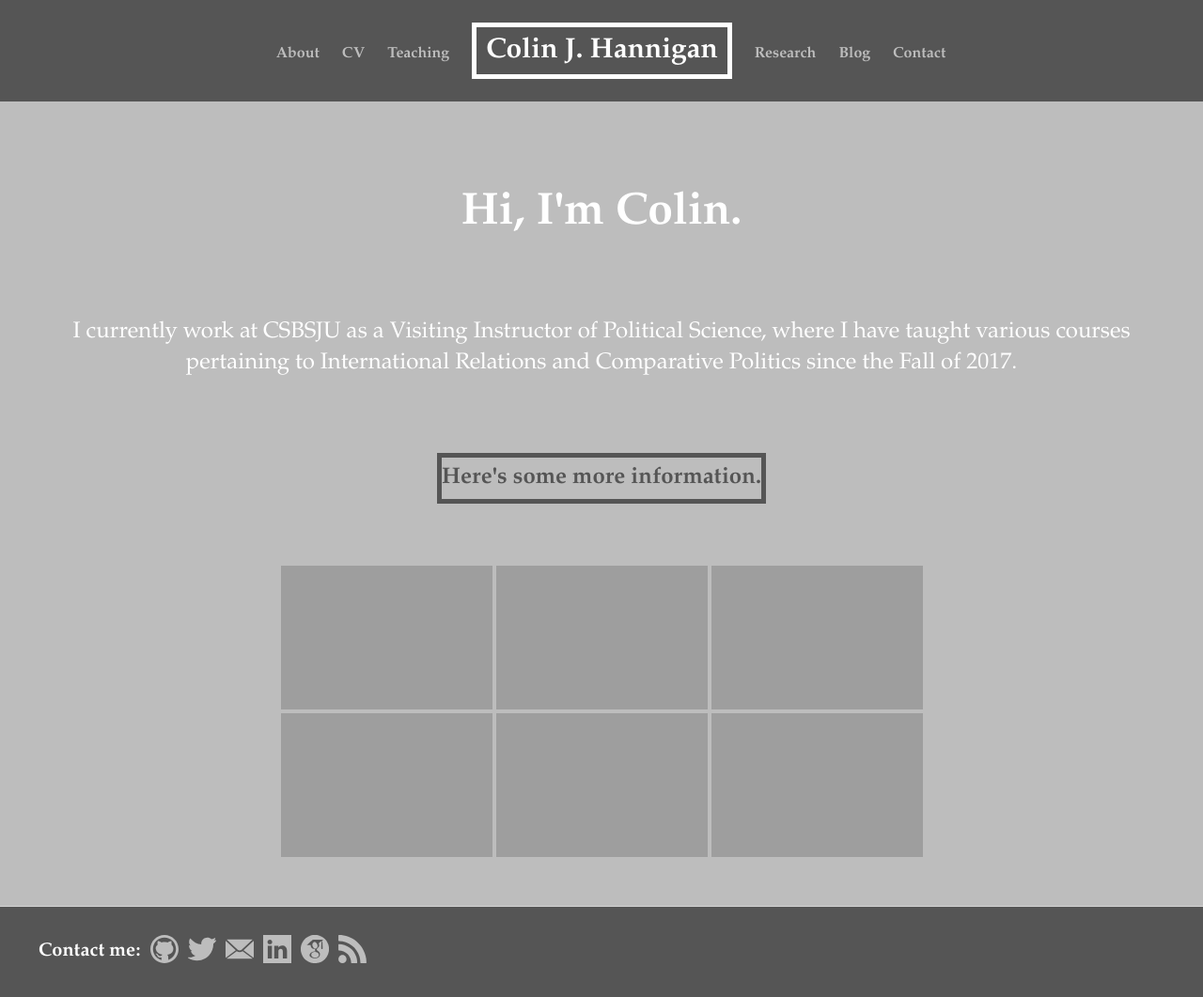
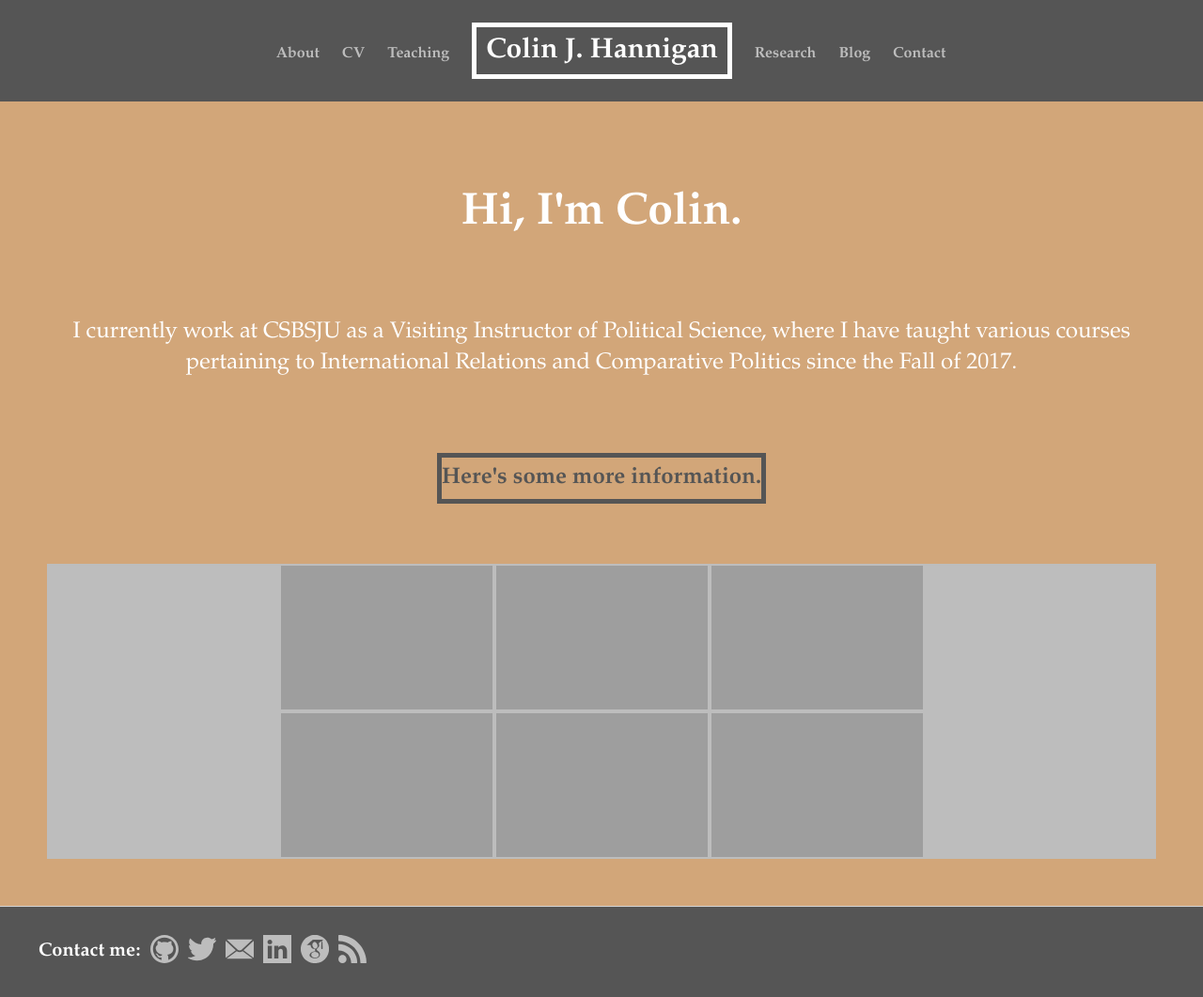
Before and after one commit to colinhannigan/colinhannigan.github.io, a Jekyll site: the page index.html, which Jekyll copies as it is, in a window 1280 px wide. Shown: the whole page at 94% size. Built offline with Jekyll 4.4.1, drawn with Linux system fonts in a browser that asks for light colours.

Commit message:
Update main.css

```diff
--- a/css/main.css
+++ b/css/main.css
@@ -5,7 +5,7 @@
 
 body {
     margin: 0;
-    background: rgb(189, 189, 189);
+    background: rgb(210, 166, 121);
     padding: 0;
 }
 header {
@@ -17,7 +17,7 @@ header {
 }
 section {
     margin: 0;
-    background: rgb(189, 189, 189);
+    background: rgb(210, 166, 121);
     color: white;
 }
 
```
